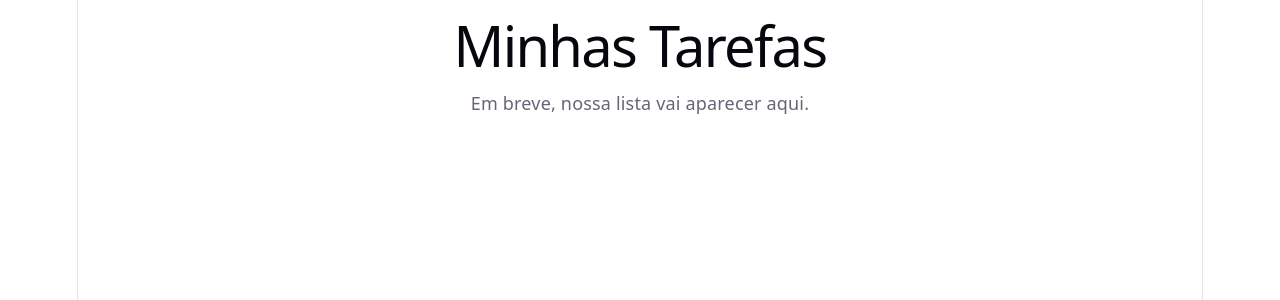
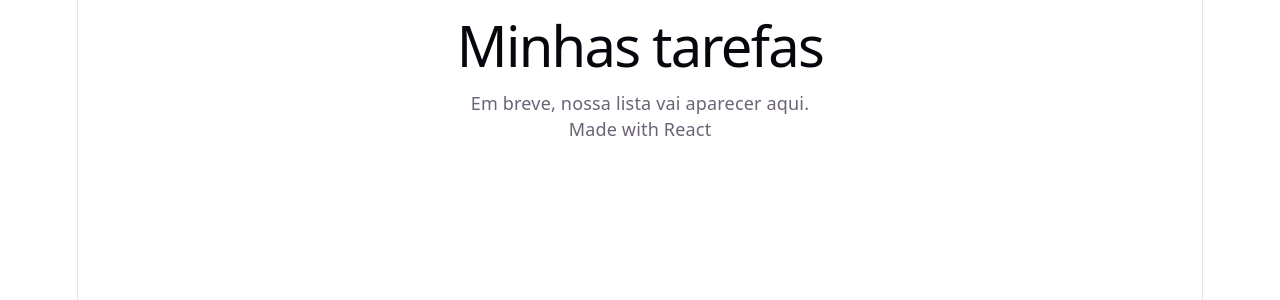
Before and after one commit to KauaS4ntiago/To-do-list, a React (Vite) app: page / in a window 1280 px wide. Shown: the top 300 px of the page. Built offline with nearby package versions, Linux system fonts and the light colour scheme.

Commit message:
Criação de components base

```diff
--- a/src/App.jsx
+++ b/src/App.jsx
@@ -1,12 +1,13 @@
-// src/App.jsx
+import Header from './components/Header'
+import Footer from './components/Footer'
 
 function App() {
-  // Isso é JSX — parece HTML, mas é JavaScript
   return (
-    <div className="container">
-      <h1>Minhas Tarefas</h1>
-      <p>Em breve, nossa lista vai aparecer aqui.</p>
-    </div>
+      <div className="container">
+        <Header/>
+        <p>Em breve, nossa lista vai aparecer aqui.</p>
+        <Footer/>
+      </div>
   )
 }
 
--- /dev/null
+++ b/src/components/Footer.jsx
@@ -0,0 +1,8 @@
+function Footer() {
+
+    return <p>Made with React</p>
+
+}
+
+
+export default Footer
--- /dev/null
+++ b/src/components/Header.jsx
@@ -0,0 +1,8 @@
+function Header() {
+
+    return <h1>Minhas tarefas</h1>
+
+}
+
+
+export default Header
```
